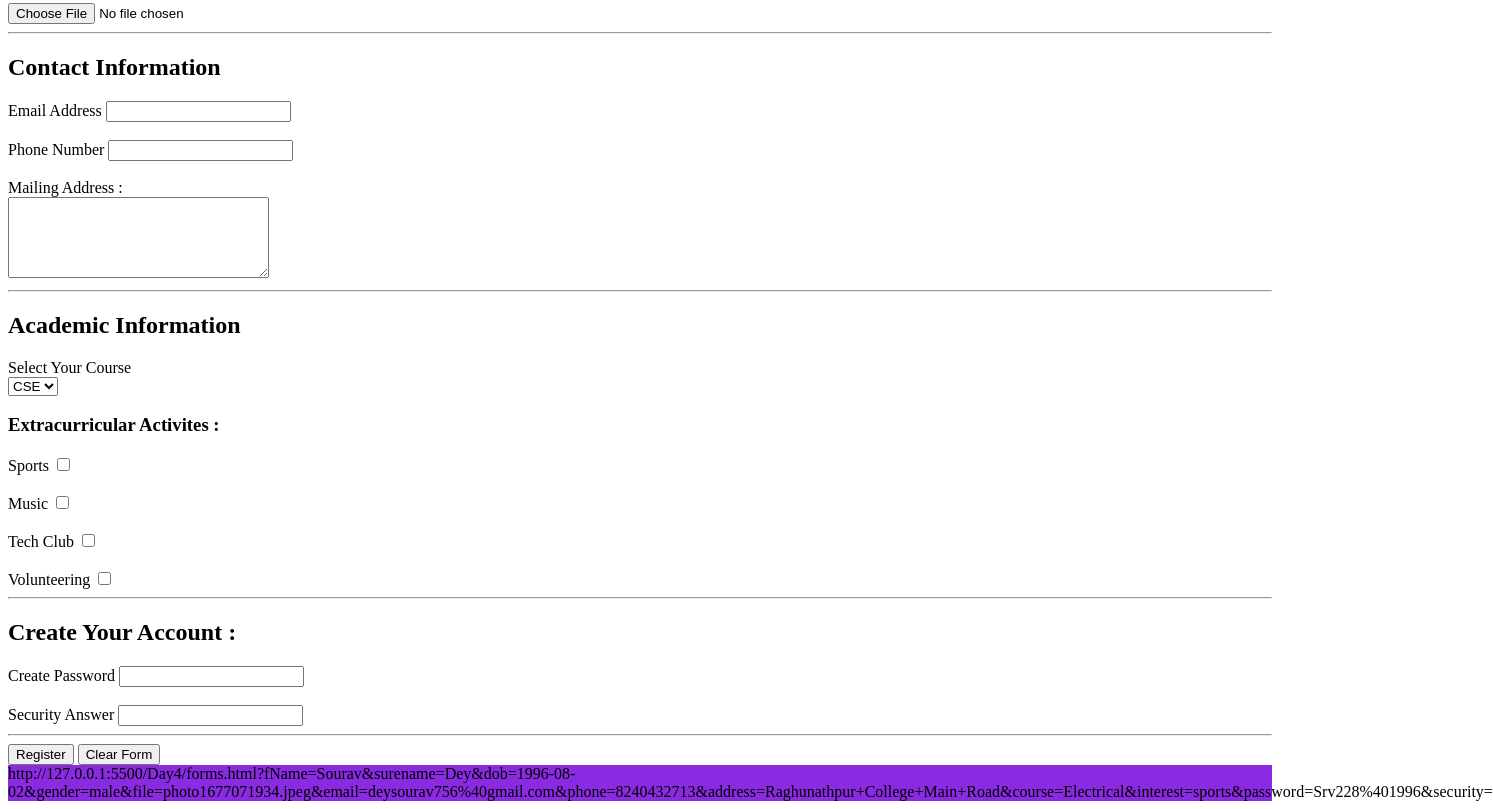
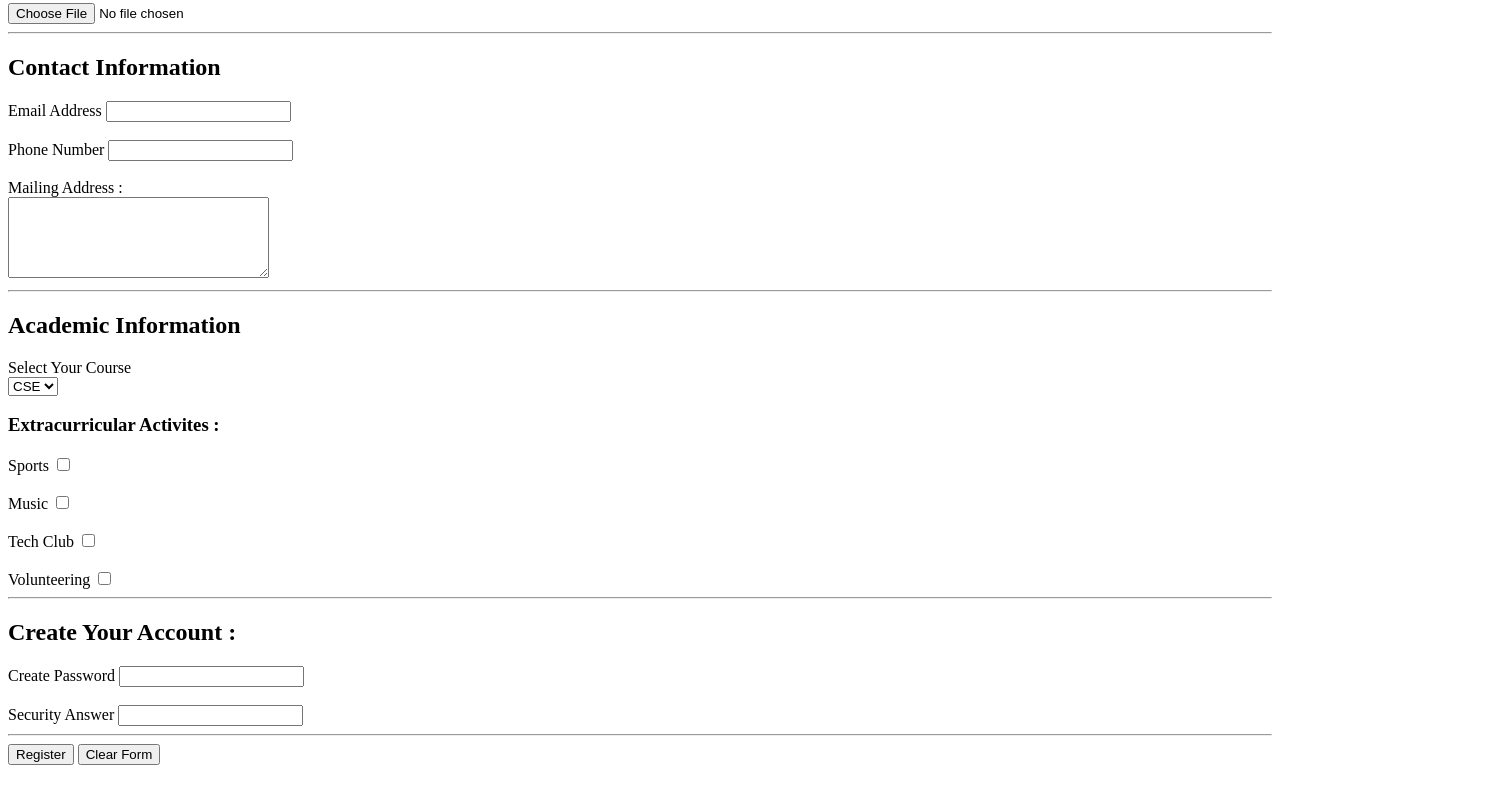
Before and after one commit to Srv228/road-to-developer, a plain HTML site: page Day4/forms.html in a window 1280 px wide. Shown: the part 530-1339 px from the top of the page, 1493 px wide, since content can reach past the window. After the commit the page ends 1303 px from the top, so only its background shows below. Drawn offline with Linux system fonts and the light colour scheme.

Commit message:
Update forms.html

```diff
--- a/Day4/forms.html
+++ b/Day4/forms.html
@@ -102,12 +102,3 @@
     </form>
   </body>
 </html>
-
-<div>http://127.0.0.1:5500/Day4/forms.html?fName=Sourav&surename=Dey&dob=1996-08-02&gender=male&file=photo1677071934.jpeg&email=deysourav756%40gmail.com&phone=8240432713&address=Raghunathpur+College+Main+Road&course=Electrical&interest=sports&password=Srv228%401996&security=</div>
-
-<style>
-
-    div{
-        background-color: blueviolet;
-    }
-</style>
```
